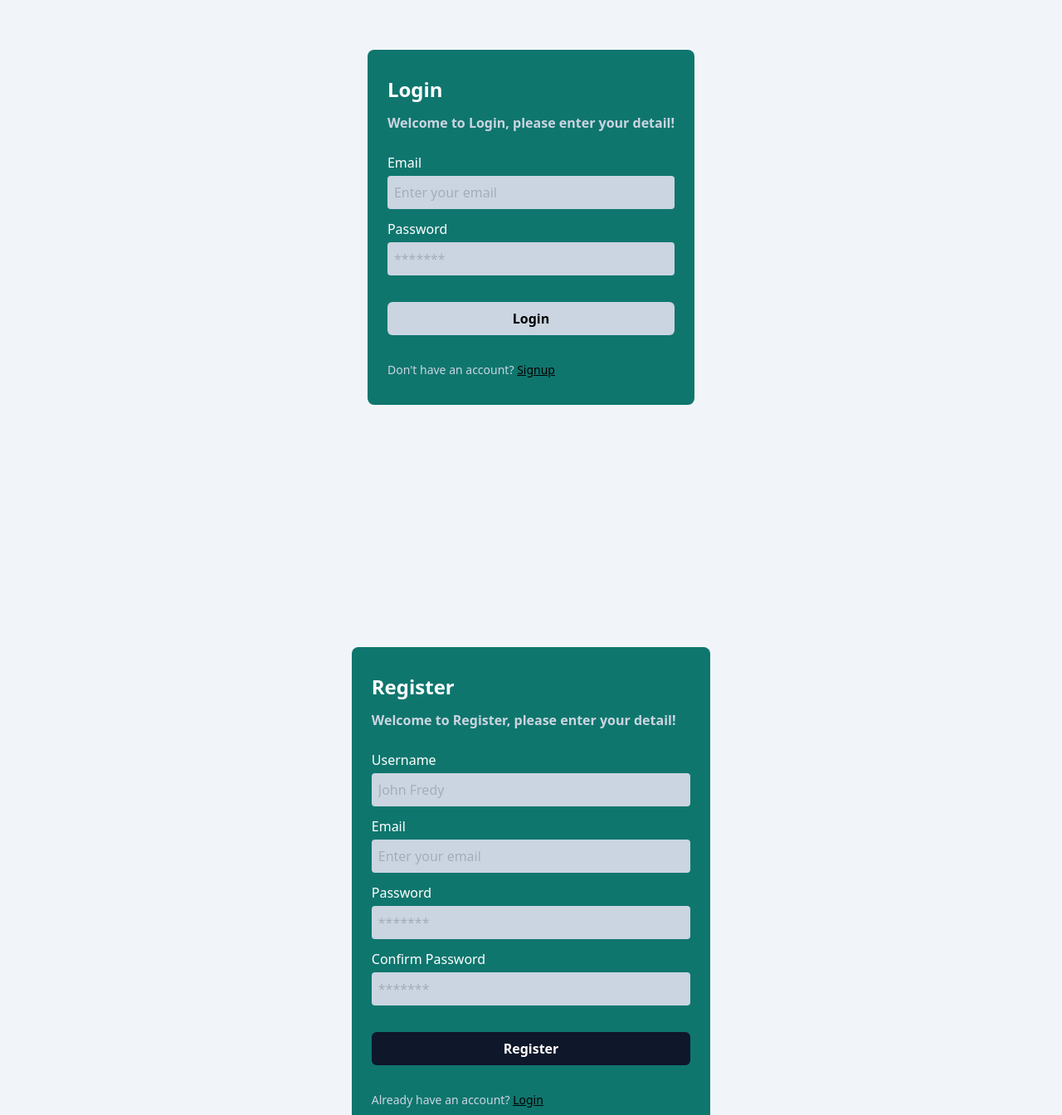
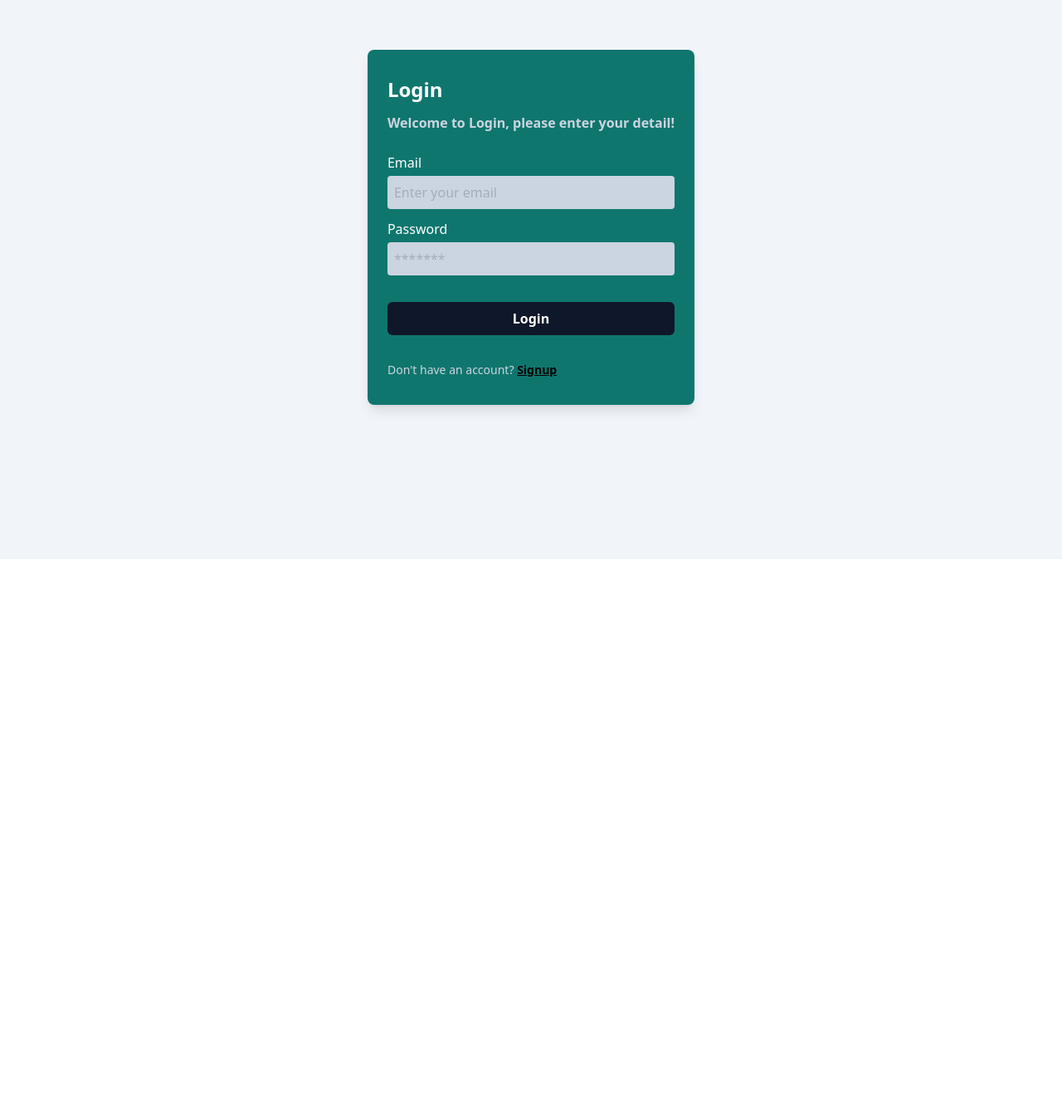
Before and after one commit to adeganteng/learn-react-bang-avip, a React (Vite) app: page /login in a window 1280 px wide. Shown: the part 126-1470 px from the top of the page at 83% size. After the commit the page ends 800 px from the top, so only its background shows below. Built offline with nearby package versions, Linux system fonts and the light colour scheme.

Commit message:
5. React Routing

```diff
--- a/package.json
+++ b/package.json
@@ -11,7 +11,8 @@
   },
   "dependencies": {
     "react": "^18.3.1",
-    "react-dom": "^18.3.1"
+    "react-dom": "^18.3.1",
+    "react-router-dom": "^6.26.1"
   },
   "devDependencies": {
     "@eslint/js": "^9.9.0",
--- a/src/App.jsx
+++ b/src/App.jsx
@@ -1,11 +1,17 @@
 import LoginPage from "./pages/LoginPage";
+import NotFound from "./pages/NotFound";
 import RegisterPage from "./pages/RegisterPage";
+
+import { Routes, Route } from "react-router-dom";
 
 function App() {
   return (
     <>
-      <LoginPage />
-      <RegisterPage />
+      <Routes>
+        <Route path="/login" element={<LoginPage />} />
+        <Route path="/signup" element={<RegisterPage />} />
+        <Route path="/*" element={<NotFound />} />
+      </Routes>
     </>
   );
 }
--- a/src/components/fragments/FormLogin.jsx
+++ b/src/components/fragments/FormLogin.jsx
@@ -24,7 +24,7 @@ const FormLogin = () => {
 
       <Button
         text="Login"
-        variant="bg-slate-300 text-black w-full mt-8 font-bold hover:bg-slate-900 hover:text-white transtion-all"
+        variant="bg-slate-900 text-white w-full mt-8 font-bold hover:bg-slate-800 transtion-all"
       />
     </form>
   );
--- a/src/components/layouts/AuthLayouts.jsx
+++ b/src/components/layouts/AuthLayouts.jsx
@@ -1,6 +1,6 @@
 const AuthLayouts = ({ children, title }) => {
   return (
-    <div className="w-full bg-teal-700 px-6 py-8 flex flex-col rounded-lg">
+    <div className="w-full bg-teal-700 px-6 py-8 flex flex-col rounded-lg shadow-lg">
       <h1 className="text-white text-2xl font-bold">{title}</h1>
       <p className="font-semibold text-slate-300 mt-3">
         Welcome to {title}, please enter your detail!
--- a/src/main.jsx
+++ b/src/main.jsx
@@ -1,10 +1,13 @@
-import { StrictMode } from 'react'
-import { createRoot } from 'react-dom/client'
-import App from './App.jsx'
-import './index.css'
+import { StrictMode } from "react";
+import { createRoot } from "react-dom/client";
+import App from "./App.jsx";
+import "./index.css";
+import { BrowserRouter } from "react-router-dom";
 
-createRoot(document.getElementById('root')).render(
+createRoot(document.getElementById("root")).render(
   <StrictMode>
-    <App />
-  </StrictMode>,
-)
+    <BrowserRouter>
+      <App />
+    </BrowserRouter>
+  </StrictMode>
+);
--- a/src/pages/LoginPage.jsx
+++ b/src/pages/LoginPage.jsx
@@ -1,3 +1,4 @@
+import { Link } from "react-router-dom";
 import FormLogin from "../components/fragments/FormLogin";
 import AuthLayouts from "../components/layouts/AuthLayouts";
 
@@ -10,7 +11,9 @@ const LoginPage = () => {
 
           <p className="text-slate-300 text-sm mt-8">
             Don't have an account?{" "}
-            <span className="text-black underline">Signup</span>
+            <Link to={"/signup"} className="text-black font-bold underline">
+              Signup
+            </Link>
           </p>
         </AuthLayouts>
       </div>
--- /dev/null
+++ b/src/pages/NotFound.jsx
@@ -0,0 +1,27 @@
+import { Link } from "react-router-dom";
+
+export default function NotFound() {
+  return (
+    <>
+      <main className="grid min-h-screen place-items-center bg-slate-100 px-6 py-24 sm:py-32 lg:px-8">
+        <div className="text-center">
+          <p className="text-base font-semibold text-teal-600">404</p>
+          <h1 className="mt-4 text-3xl font-bold tracking-tight text-gray-900 sm:text-5xl">
+            Page not found
+          </h1>
+          <p className="mt-6 text-base leading-7 text-gray-600">
+            Sorry, we couldn’t find the page you’re looking for.
+          </p>
+          <div className="mt-10 flex items-center justify-center gap-x-6">
+            <Link
+              to={"/login"}
+              className="rounded-md bg-teal-600 px-3.5 py-2.5 text-sm font-semibold text-white shadow-sm hover:bg-teal-500 focus-visible:outline focus-visible:outline-2 focus-visible:outline-offset-2 focus-visible:outline-teal-600"
+            >
+              Go back home
+            </Link>
+          </div>
+        </div>
+      </main>
+    </>
+  );
+}
--- a/src/pages/RegisterPage.jsx
+++ b/src/pages/RegisterPage.jsx
@@ -1,3 +1,4 @@
+import { Link } from "react-router-dom";
 import FormRegister from "../components/fragments/FormRegister";
 import AuthLayouts from "../components/layouts/AuthLayouts";
 
@@ -10,7 +11,9 @@ const RegisterPage = () => {
 
           <p className="text-slate-300 text-sm mt-8">
             Already have an account?{" "}
-            <span className="text-black underline">Login</span>
+            <Link to={"/login"} className="text-black font-bold underline">
+              Login
+            </Link>
           </p>
         </AuthLayouts>
       </div>
```
Also changed, not shown: notes.txt, 1 other file (tests, documents, lock files or other folders).
